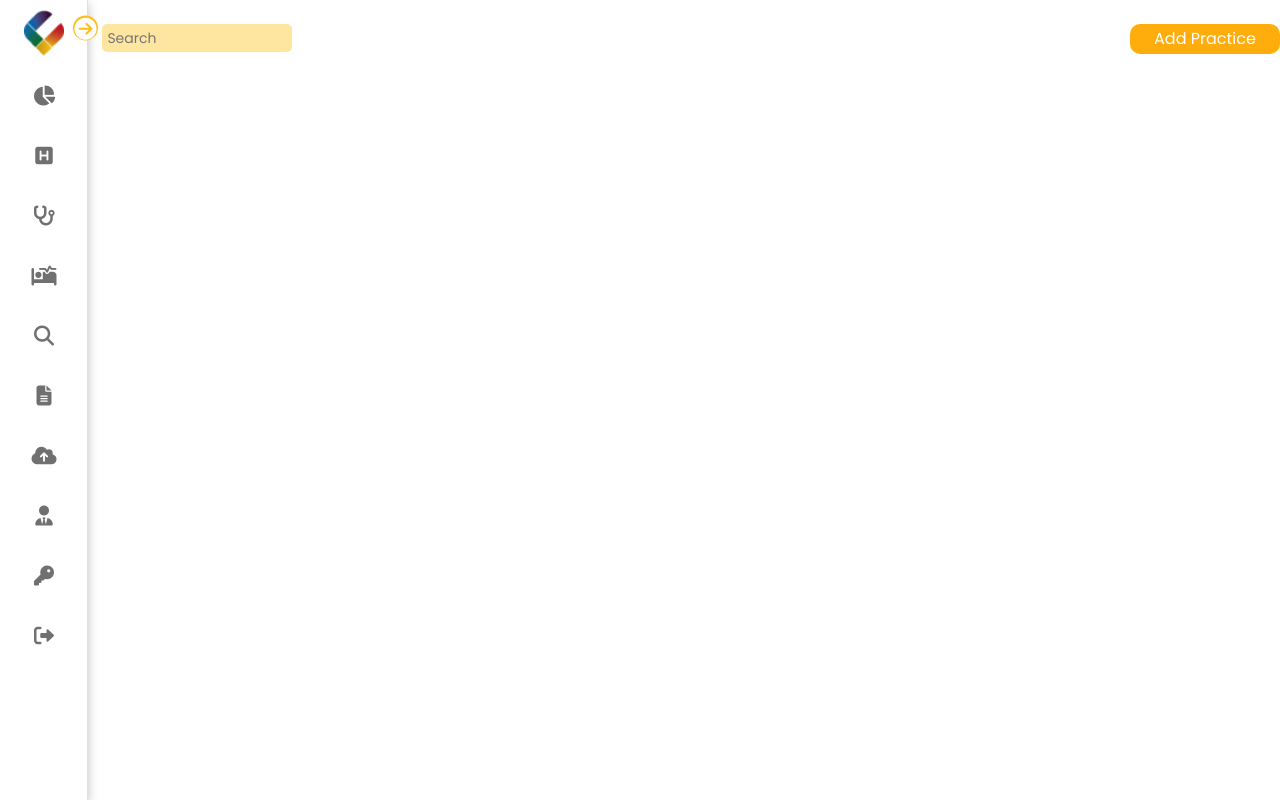
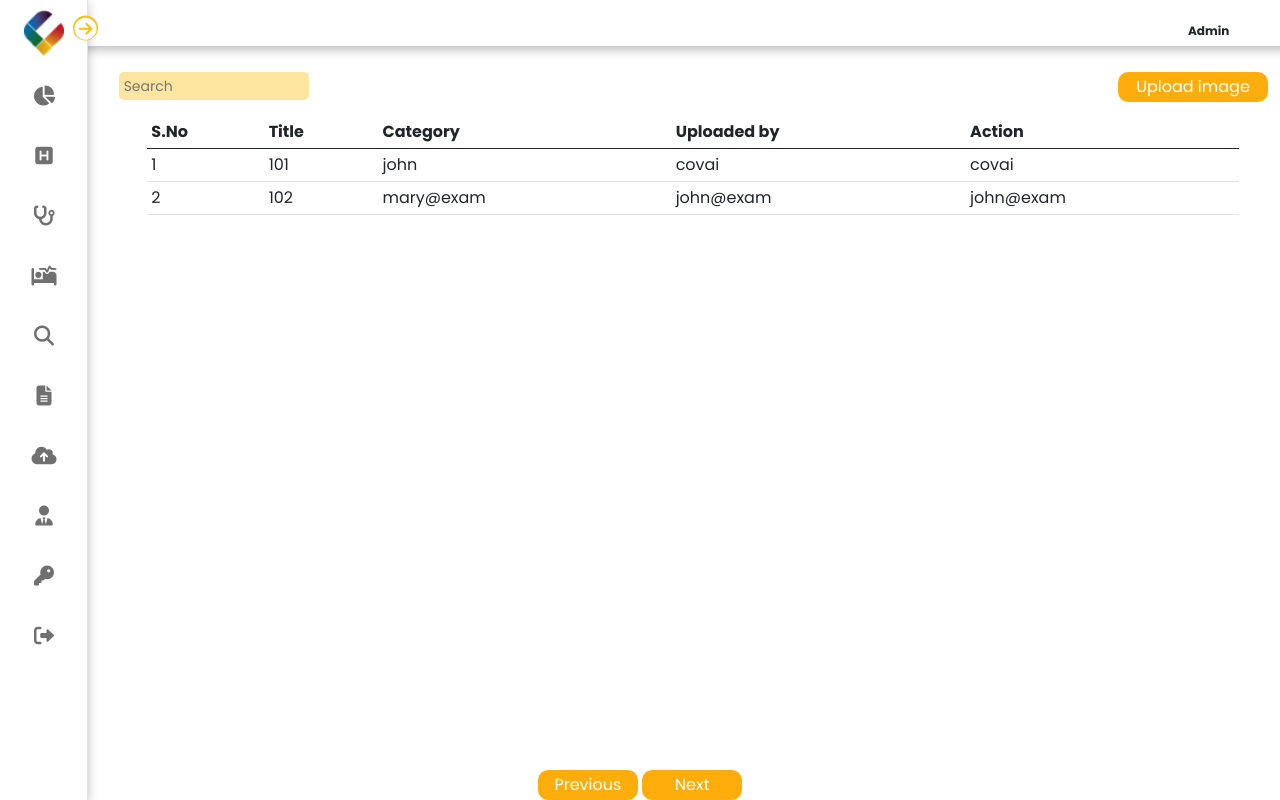
Before and after one commit to Dharaneesh2000/Cornerstohn, a React (Create React App) app: page /adminUploads in a window 1280 px wide. Built offline with nearby package versions, Linux system fonts and the light colour scheme.

Commit message:
froms+uploads page update

```diff
--- a/src/Admin/AdminForms.js
+++ b/src/Admin/AdminForms.js
@@ -1,17 +1,17 @@
 import React from 'react';
 import "../Login/home.css";
 import AdminSidebar from './Sidebar';
+import AdminHeader from './AdminHeader';
 
 function Forms() {
     return (
         <div className='container-fluid'>
-
+            <AdminHeader />
+            <br></br><br></br>
             <div className='row'>
-                <div className='col-lg-1 d-none d-md-none d-lg-block'>
+                <div className='col-lg-1'>
                     <AdminSidebar />
                 </div>
-
-
                 <div className='col-lg-11'>
                     <br />
                     {/*Add Practice button */}
@@ -20,19 +20,21 @@ function Forms() {
                         Add Form
                     </button>
                     <div class="modal fade" id="exampleModal" tabindex="-1" aria-labelledby="exampleModalLabel" aria-hidden="true">
-                        <div class="modal-dialog">
+                        <div class="modal-dialog modal-dialog-centered">
                             <div class="modal-content">
                                 <div class="row">
                                     <div className='col-6'>
-                                    <h5 class="modal-title" id="exampleModalLabel" style={{ color: "#4F4F4F" }}><b>Create Form</b></h5>
+                                        <br />
+                                        <h5 class="modal-title" id="exampleModalLabel" style={{ color: "#4F4F4F", paddingLeft: "15px" }}><b>Create Form</b></h5>
                                     </div>
                                     <div className='col-6'>
-                                    <button type="button" style={{float:"right"}} class="btn-close" data-bs-dismiss="modal" aria-label="Close"></button>
+                                        <br />
+                                        <button type="button" style={{ float: "right", paddingRight: "15px" }} class="btn-close" data-bs-dismiss="modal" aria-label="Close"></button>
                                     </div>
                                 </div>
                                 <div class="modal-body">
                                     <center>
-                                Title* <input type="text" style={{width:"250px"}} placeholder="Enter Hospital name" className="popInputText"></input>
+                                        Title* <input type="text" style={{ width: "250px" }} placeholder="Enter Hospital name" className="popInputText"></input>
                                         <br /><br />
                                         <button className='sButton' >save</button>
                                     </center>
@@ -43,7 +45,6 @@ function Forms() {
                     </div>
                     {/*Add Practice button end */}
                     {/* ----------[table]------------ -----------*/}
-
                     <div className="table-responsive container mt-3">
                         <table class="table table-sm">
                             <thead>
--- a/src/Admin/AdminUploads.js
+++ b/src/Admin/AdminUploads.js
@@ -1,40 +1,98 @@
 import React from 'react';
 import "../Login/home.css";
 import AdminSidebar from './Sidebar';
+import AdminHeader from './AdminHeader';
 
 function Uploads() {
     return (
-        <div>
+        <div className='container-fluid'>
+            <AdminHeader />
+            <br></br><br></br>
+            <div className='row'>
+                <div className='col-lg-1'>
                     <AdminSidebar />
-
-        <div className='' style={{paddingLeft:"8%"}}>
+                </div>
+                <div className='col-lg-11'>
                     <br />
                     {/*Add Practice button */}
                     <input className='popInputText' placeholder='Search' type="text"></input>
-            <button className="sButton" style={{width:"150px",float:"right"}} data-bs-toggle="modal" data-bs-target="#exampleModal">
-            Add Practice
+                    <button className="sButton" style={{ width: "150px", float: "right" }} data-bs-toggle="modal" data-bs-target="#exampleModal">
+                        Upload image
                     </button>
                     <div class="modal fade" id="exampleModal" tabindex="-1" aria-labelledby="exampleModalLabel" aria-hidden="true">
-                <div class="modal-dialog modal-fullscreen">
+                        <div class="modal-dialog modal-dialog-centered">
                             <div class="modal-content">
-                        <div class="modal-header">
-                            <h5 class="modal-title" id="exampleModalLabel" style={{ color: "#4F4F4F" }}><b>Create Practice</b></h5>
-                            <button type="button" class="btn-close" data-bs-dismiss="modal" aria-label="Close"></button>
+                                <div class="row">
+                                    <div className='col-6'>
+                                        <br />
+                                        <h5 class="modal-title" id="exampleModalLabel" style={{ color: "#4F4F4F", paddingLeft: "15px" }}><b>Upload image</b></h5>
+                                    </div>
+                                    <div className='col-6'>
+                                        <br />
+                                        <button type="button" style={{ float: "right", paddingRight: "15px" }} class="btn-close" data-bs-dismiss="modal" aria-label="Close"></button>
+                                    </div>
                                 </div>
                                 <div class="modal-body">
-                        Uploads
+                                    <div className='row'>
+                                        <div className='col-3'>Title*</div>
+                                        <div className='col-9'><input type="text" style={{ width: "250px" }} placeholder="Title" className="popInputText"></input></div>
+                                    </div><br />
+                                    <div className='row'>
+                                        <div className='col-3'>Catergory*</div>
+                                        <div className='col-9'><input type="text" style={{ width: "250px" }} placeholder="Choose" className="popInputText"></input></div>
+                                    </div><br />
+                                    <div className='row'>
+                                        <div className='col-3'>Upload*</div>
+                                        <div className='col-9'><input type="text" style={{ width: "250px" }} placeholder="Upload File" className="popInputText"></input></div>
                                     </div>
-                        <div class="modal-footer">
-                            <button type="button"  class="sButton" style={{width:"anto"}} data-bs-dismiss="modal">Close</button>
-                            <button type="button" class="sButton" style={{width:"anto"}}>Save changes</button>
+                                </div><br />
+                                <center>
+                                <button className='sButton' >save</button>
+                                <br/><br/>
+                                </center>
+                            </div>
+                        </div>
+                    </div>
+                    {/*Add Practice button end */}
+                    {/* ----------[table]------------ -----------*/}
+                    <div className="table-responsive container mt-3">
+                        <table class="table table-sm">
+                            <thead>
+                                <tr>
+                                    <th>S.No</th>
+                                    <th>Title</th>
+                                    <th>Category</th>
+                                    <th>Uploaded by</th>
+                                    <th>Action</th>
+                                </tr>
+                            </thead>
+                            <tbody>
+                                <tr>
+                                    <td>1</td>
+                                    <td>101</td>
+                                    <td>john</td>
+                                    <td>covai</td>
+                                    <td>covai</td>
+                                </tr>
+                                <tr>
+                                    <td>2</td>
+                                    <td>102</td>
+                                    <td>mary@exam</td>
+                                    <td>john@exam</td>
+                                    <td>john@exam</td>
+                                </tr>
+                            </tbody>
+                        </table>
+                        <div className="footer">
+                            <center>
+                                <button className='sButton'>Previous</button> <button className='sButton' >Next</button>
+                            </center>
                         </div>
                     </div>
                 </div>
             </div>
-            {/*Add Practice button end */}
         </div>
 
-        </div>
     )
 }
 
```
Lines whose indentation alone changed are shown as unchanged.
